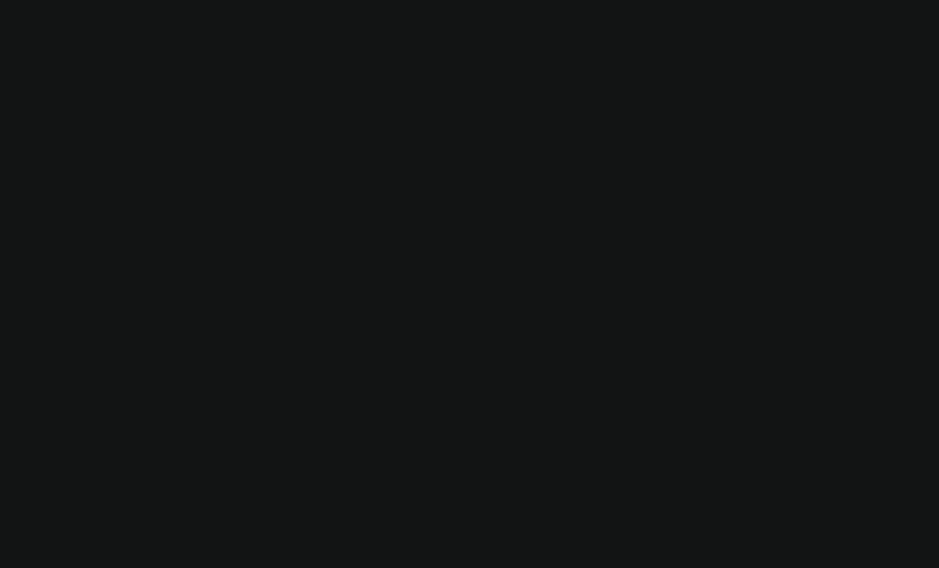
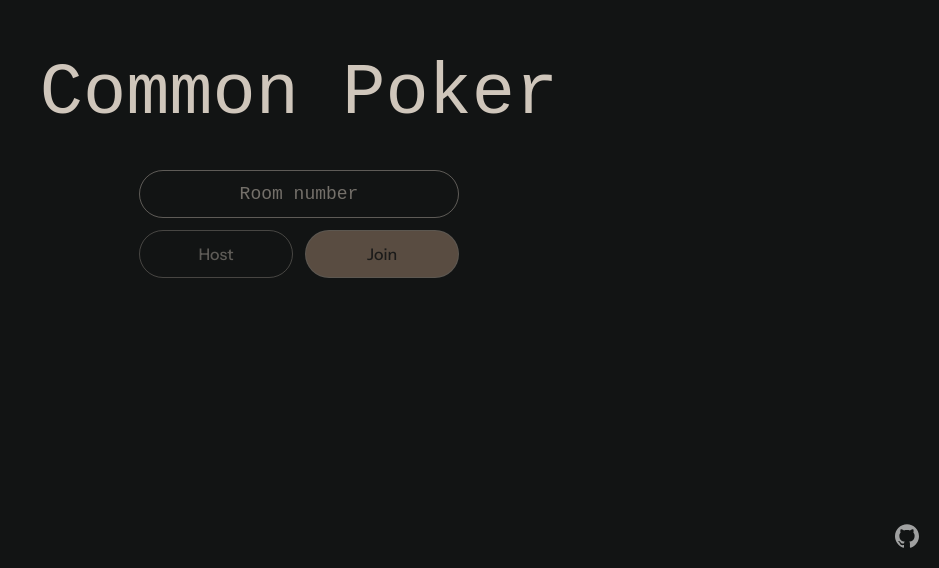
Before and after one commit to Lonivxy/common-poker, a React (Vite) app in the folder web/: page / in a window 1280 px wide. Shown: the part 232-800 px from the top of the page, without its empty margins (341-1280 px from the left). Built offline with nearby package versions, Linux system fonts and the light colour scheme; a web font is replaced by a local one.

Commit message:
Add home page

```diff
--- a/web/src/App.jsx
+++ b/web/src/App.jsx
@@ -1,10 +1,11 @@
 import { Route, Routes } from 'react-router'
 import { GamePage } from './pages/GamePage'
+import { HomePage } from './pages/HomePage'
 
 function App() {
   return (
     <Routes>
-      <Route path="/" element={<main className="min-h-screen" />} />
+      <Route path="/" element={<HomePage />} />
       <Route path="/game/:roomId" element={<GamePage />} />
     </Routes>
   )
--- /dev/null
+++ b/web/src/pages/HomePage.jsx
@@ -0,0 +1,58 @@
+import { useState } from "react"
+import { useNavigate } from "react-router"
+import githubIcon from "../assets/github.svg"
+
+const ROOM_PATTERN = "[0-9]*"
+
+export function HomePage() {
+  const navigate = useNavigate()
+  const [room, setRoom] = useState("")
+
+  const target = room.trim() ? `/game/${room.trim()}` : null
+
+  return (
+    <main className="flex h-dvh flex-col items-center justify-center gap-10 px-6">
+      <h1 className="text-[clamp(2.6rem,9vmin,4.5rem)] leading-none font-mono text-ink">Common Poker</h1>
+
+      <div className="flex w-full max-w-xs flex-col gap-3">
+        <input
+          type="text"
+          inputMode="numeric"
+          pattern={ROOM_PATTERN}
+          placeholder="Room number"
+          value={room}
+          onChange={(e) => setRoom(e.target.value.replace(/\D/g, ""))}
+          className="h-12 rounded-full border-[1.3px] border-ink/40 bg-transparent px-6 text-center font-mono text-lg text-ink placeholder:text-ink-faint focus:border-ink focus:outline-none"
+        />
+        <div className="flex gap-3">
+          <button
+            type="button"
+            disabled={!target}
+            onClick={() => navigate(`/game/${room.trim()}?host=1`)}
+            className="h-12 flex-1 rounded-full border-[1.3px] border-ink/70 font-medium text-ink transition-colors hover:bg-ink/10 disabled:pointer-events-none disabled:opacity-40"
+          >
+            Host
+          </button>
+          <button
+            type="button"
+            disabled={!target}
+            onClick={() => navigate(target)}
+            className="h-12 flex-1 rounded-full border-[1.3px] border-ink/70 bg-accent font-medium text-accent-ink transition-colors hover:brightness-105 disabled:pointer-events-none disabled:opacity-40"
+          >
+            Join
+          </button>
+        </div>
+      </div>
+
+      <a
+        href="https://github.com/Moreallure/common-poker"
+        target="_blank"
+        rel="noreferrer"
+        aria-label="GitHub"
+        className="fixed right-5 bottom-5 size-6 opacity-60 transition-opacity hover:opacity-100"
+      >
+        <img src={githubIcon} alt="" className="size-full invert" />
+      </a>
+    </main>
+  )
+}
```
Also changed, not shown: web/src/assets/github.svg (added).
